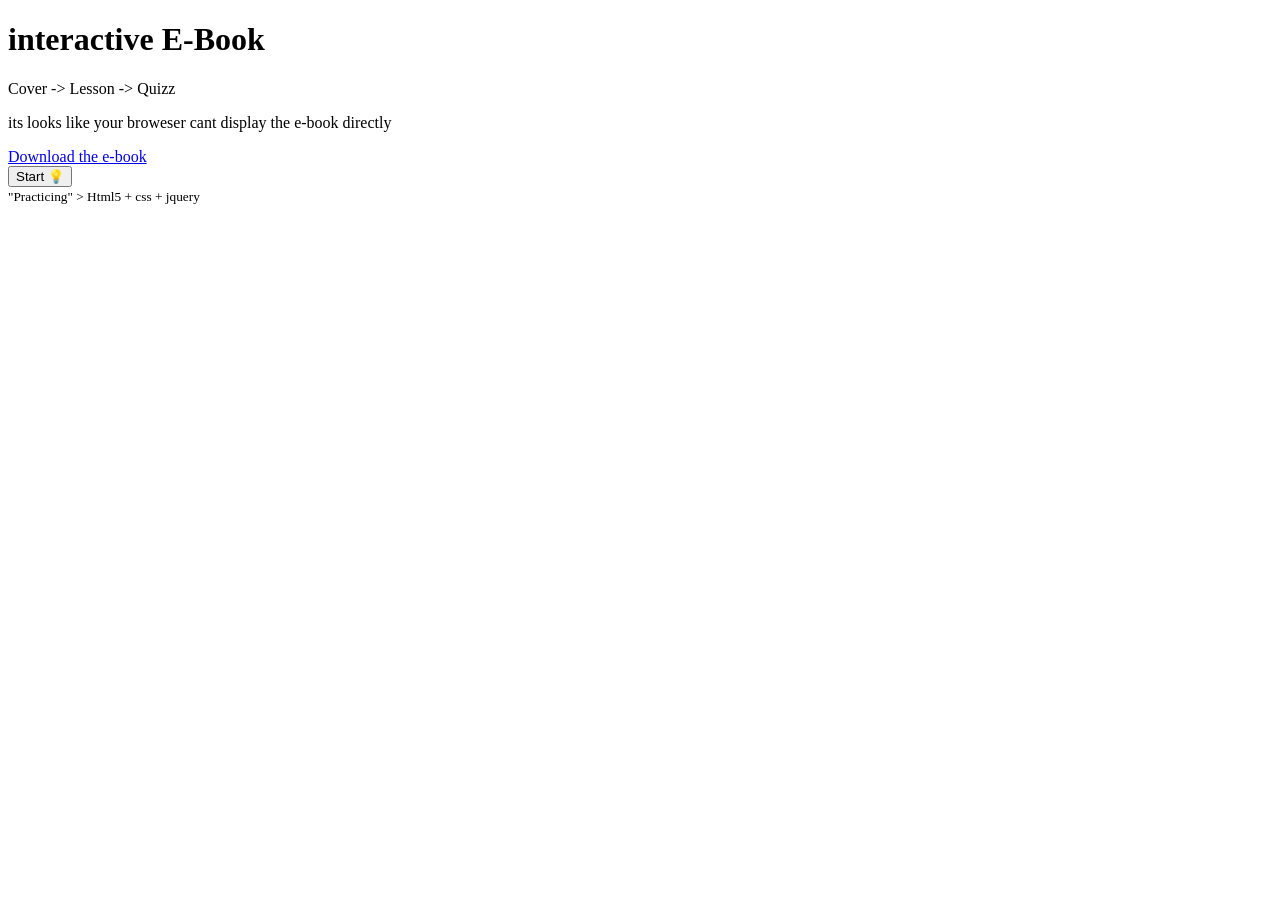
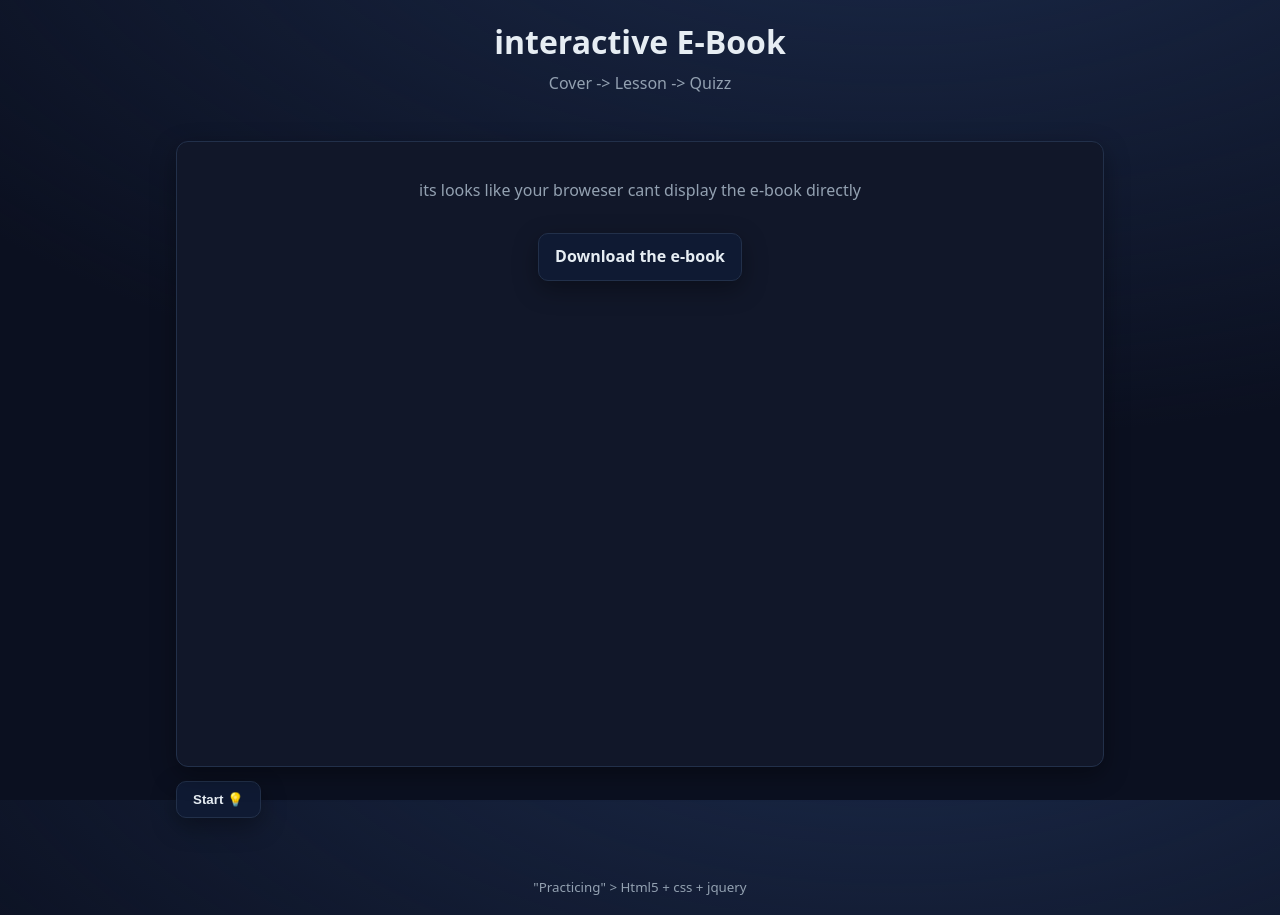
Before and after one commit to MohmadZiad/interactive-eBook, a plain HTML site: page index.html in a window 1280 px wide. Before the commit the page ends 800 px from the top, so only its background shows below. Drawn offline with nearby package versions, Linux system fonts and the light colour scheme.

Commit message:
NeedSomfix

```diff
--- a/css/style.css
+++ b/css/style.css
@@ -0,0 +1,142 @@
+/* Basic Css for web page */
+* {
+  box-sizing: border-box;
+}
+:root {
+  --bg: #0b1020;
+  --card: #111729;
+  --muted: #93a1b1;
+  --text: #e6edf3;
+  --accent: #3b82f6;
+  --border: #22304a;
+  --shadow: 0 8px 24px rgba(0, 0, 0, 0.35);
+  --radius: 12px;
+}
+html,
+body {
+  height: 100%;
+}
+body {
+  margin: 0;
+  line-height: 1.6;
+  color: var(--text);
+  font-family: system-ui, -apple-system, Segoe UI, Roboto, Helvetica, Arial,
+    "Apple Color Emoji", "Segoe UI Emoji";
+  background: radial-gradient(1200px 600px at 70% -20%, #1b2a4a, transparent)
+    var(--bg);
+}
+
+a {
+  color: var(--accent);
+  text-decoration: none;
+}
+a:hover {
+  text-decoration: underline;
+}
+
+/* Desginn Cover */
+.header {
+  text-align: center;
+  padding: 16px 20px;
+}
+.title {
+  margin: 0 0 4px;
+  font-size: clamp(22px, 3vw, 32px);
+}
+.subtitlee {
+  margin: 0;
+  color: var(--muted);
+}
+
+/* Viewer */
+#app {
+  max-width: 960px;
+  margin: 12px auto 24px;
+  padding: 16px;
+}
+.view {
+  position: relative;
+  background: var(--card);
+  border: 1px solid var(--border);
+  border-radius: var(--radius);
+  box-shadow: var(--shadow);
+  min-height: 70vh;
+  overflow: hidden;
+}
+.pdf {
+  width: 100%;
+  height: 78vh;
+  border: 0;
+  display: block;
+}
+
+/* spinner */
+.spinner {
+  position: absolute;
+  inset: 0;
+  display: none;
+  align-items: center;
+  justify-content: center;
+  background: linear-gradient(
+    0deg,
+    rgba(11, 16, 32, 0.55),
+    rgba(11, 16, 32, 0.55)
+  );
+  z-index: 3;
+}
+.spinner::after {
+  content: "";
+  width: 42px;
+  height: 42px;
+  border: 4px solid rgba(255, 255, 255, 0.25);
+  border-top-color: var(--accent);
+  border-radius: 50%;
+  animation: spin 1s linear infinite;
+}
+@keyframes spin {
+  to {
+    transform: rotate(360deg);
+  }
+}
+
+/* buttons */
+.btn {
+  appearance: none;
+  border: 1px solid var(--border);
+  background: #0f1a33;
+  color: var(--text);
+  padding: 10px 16px;
+  border-radius: 10px;
+  cursor: pointer;
+  font-weight: 600;
+  box-shadow: var(--shadow);
+  transition: transform 0.08s ease, border-color 0.2s ease;
+  display: inline-block;
+  margin-top: 14px;
+}
+.btn:hover {
+  transform: translateY(-1px);
+  border-color: #2d4270;
+}
+.btn:active {
+  transform: translateY(0);
+}
+.btn[disabled] {
+  opacity: 0.6;
+  cursor: not-allowed;
+}
+
+/* altrnetive souluation */
+.anotherSoulatuion {
+  padding: 20px;
+  text-align: center;
+  color: var(--muted);
+}
+
+/* footer */
+
+footer {
+  color: var(--muted);
+  text-align: center;
+  padding: 16px 20px;
+}
--- a/index.html
+++ b/index.html
@@ -13,6 +13,7 @@
       integrity="sha256-/JqT3SQfawRcv/BIHPThkBvs0OEvtFFmqPF/lYI/Cxo="
       crossorigin="anonymous"
     ></script>
+    <script src="js/main.js"></script>
   </head>
   <body>
     <header class="header">
--- a/js/main.js
+++ b/js/main.js
@@ -0,0 +1,58 @@
+/* Interactive E-Book — COVER ONLY */
+(function ($) {
+  "use strict";
+
+  // ===== Boot =====
+  console.log("[BOOT] App started — COVER ONLY");
+
+  // ===== Cache selectors =====
+  const $pdf = $("#pdf-Viewr");
+  const $spinner = $("#spinner");
+  const $startBtn = $("#startBtn");
+
+  const rawData = $pdf.attr("data") || "assets/pdf/TaskBook.pdf";
+  const basePdf = rawData.split("#")[0].replace(/ /g, "%20"); // => assets/pdf/Task%20Book.pdf
+  const viewerOpts = "toolbar=0&navpanes=0&scrollbar=0";
+
+  const pdfUrl = (page) => `${basePdf}#page=${page}&${viewerOpts}`;
+
+  // ===== Loader =====
+  function loadPDF(pageNumber) {
+    console.log("loaddpage:", pageNumber);
+
+    $spinner.css("display", "flex");
+
+    const url = pdfUrl(pageNumber);
+    $pdf.attr("data", url);
+    console.log("data obj->", url);
+
+    // hide spinner
+    $pdf.off("load").on("load", function () {
+      console.log("[COVER] PDF load event — hide spinner");
+      $spinner.hide();
+    });
+
+    // safety altrnetive
+    setTimeout(function () {
+      if ($spinner.is(":visible")) {
+        console.log("(fallback)");
+        $spinner.hide();
+      }
+    }, 1200);
+  }
+
+  // Screen cover
+  function renderCover() {
+    console.log("[VIEW] renderCover()");
+    loadPDF(1);
+    $startBtn.prop("disabled", false);
+  }
+
+  $startBtn.on("click", function () {
+    console.log("[UI] Start clicked — (Next step: LESSON later)");
+    $(this).prop("disabled", true).text("Loading…");
+    setTimeout(() => $(this).prop("disabled", false).text("Start 💡"), 400);
+  });
+
+  renderCover();
+})(jQuery);
```
